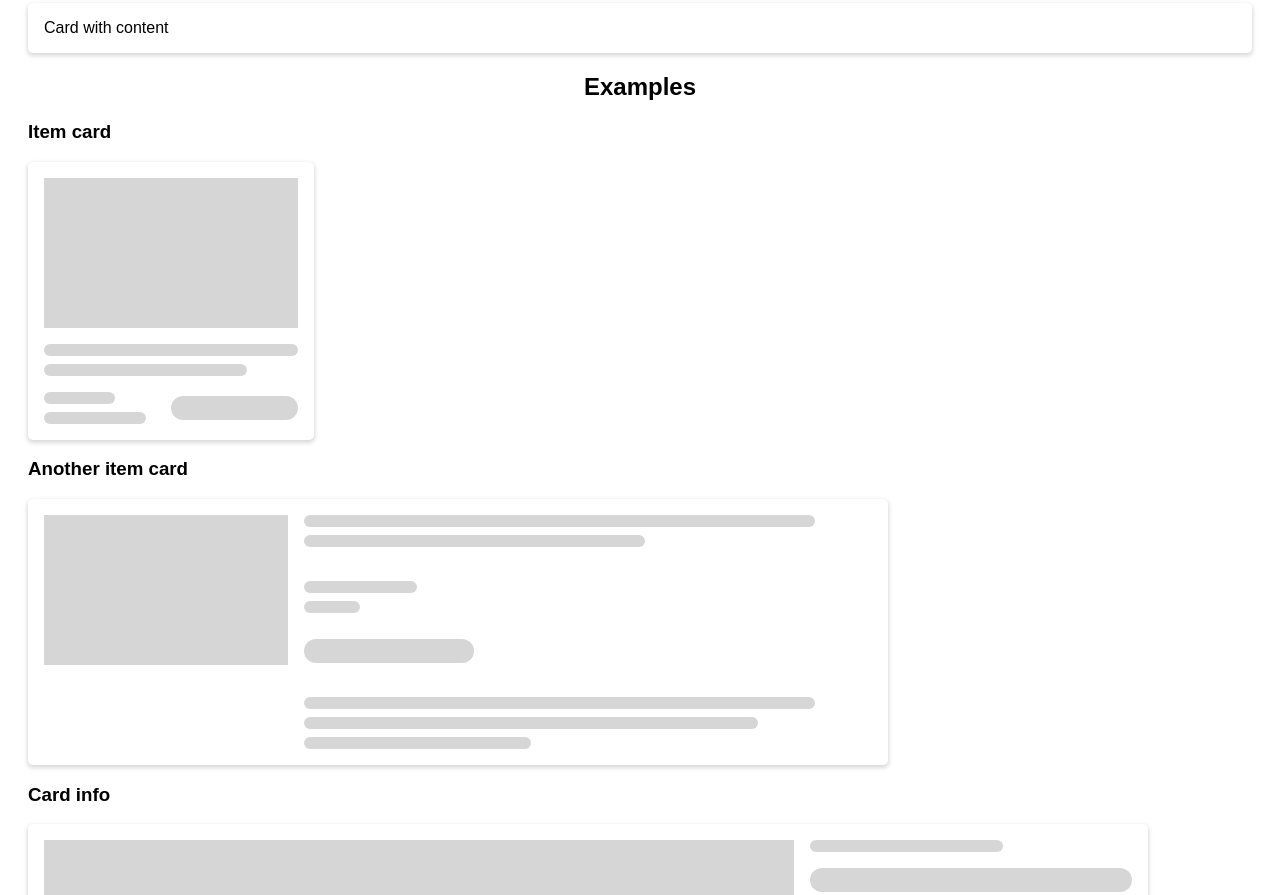
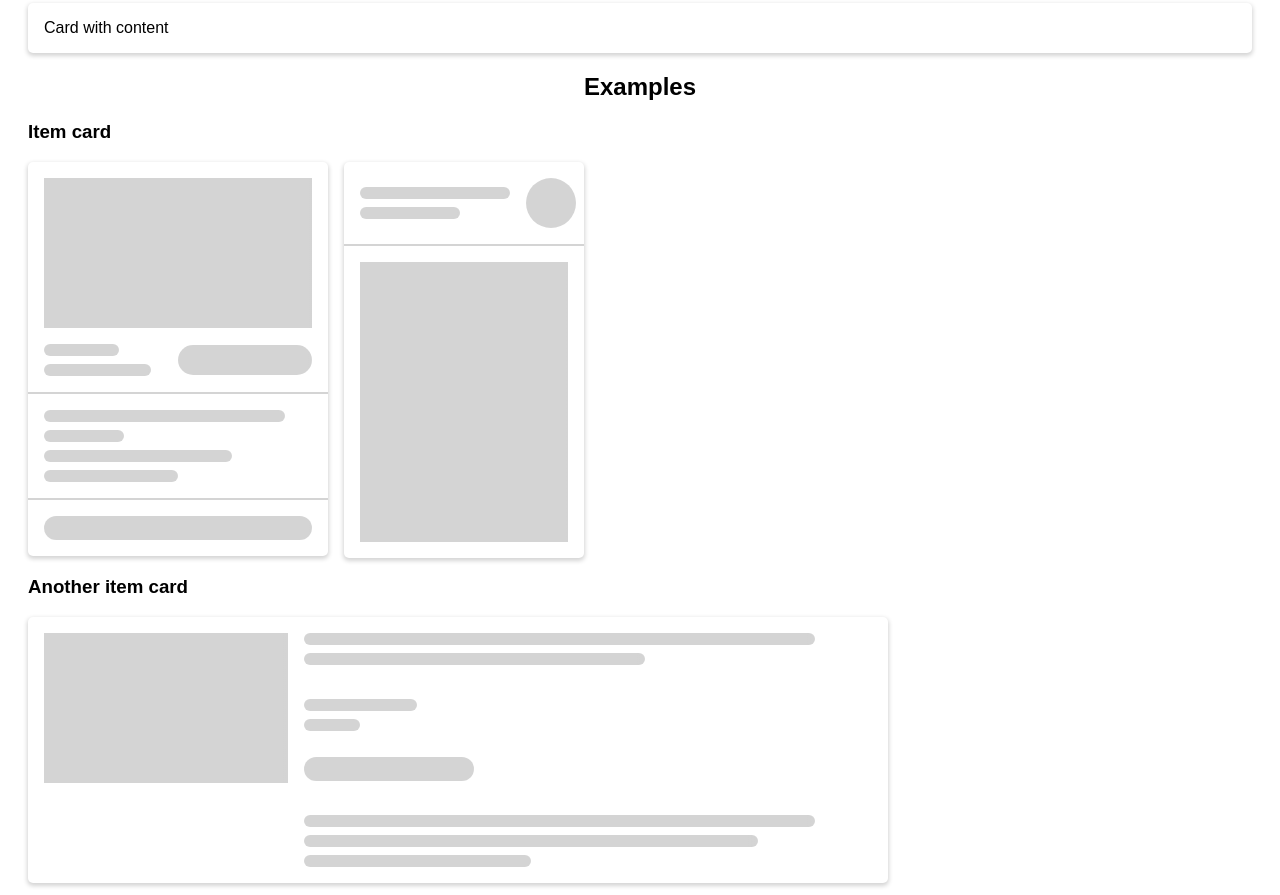
Before and after one commit to nullilac/skeleton-screen-css, a website built with Parcel: page src/index.html in a window 1280 px wide. Shown: the part 737-1632 px from the top of the page. Built offline with nearby package versions, Linux system fonts and the light colour scheme.

```diff
--- a/package.json
+++ b/package.json
@@ -1,7 +1,7 @@
 {
     "name": "skeleton-screen-css",
     "version": "1.0.0",
-    "description": "Skeleton screen elements on pure css",
+    "description": "Skeleton screen elements consisting of pure css. The package contains scss source with variables, minified and non-minified compiled css files with browser vendor prefixes.",
     "main": "dist/index.min.css",
     "scripts": {
         "watch": "parcel src/index.html --no-cache --out-dir build",
--- a/src/index.html
+++ b/src/index.html
@@ -3,6 +3,8 @@
     <head>
         <meta charset="UTF-8" />
         <meta name="viewport" content="width=device-width, initial-scale=1.0" />
+        <link rel="icon" href="../favicon.ico">
+
         <title>Skeleton screen</title>
         <link rel="stylesheet" href="index.scss" />
         <style>
@@ -37,19 +39,45 @@
         </div>
         <h2>Examples</h2>
         <h3>Item card</h3>
-        <div class="ssc ssc-card" style="max-width: 286px">
-            <div class="ssc-wrapper">
-                <div class="ssc-square mb"></div>
-                <div class="mb">
-                    <div class="ssc-line w-100"></div>
-                    <div class="ssc-line w-80"></div>
+        <div style="display: flex; align-items: flex-start">
+            <div class="ssc ssc-card" style="max-width: 300px; margin-right: 16px">
+                <div class="ssc-wrapper">
+                    <div class="ssc-square mb"></div>
+                    <div class="flex align-center justify-between">
+                        <div class="w-40">
+                            <div class="ssc-line w-70"></div>
+                            <div class="ssc-line w-100"></div>
+                        </div>
+                        <div class="ssc-head-line w-50" style="height: 30px"></div>
+                    </div>
                 </div>
-                <div class="flex align-center justify-between">
-                    <div class="w-40">
-                        <div class="ssc-line w-70"></div>
-                        <div class="ssc-line w-100"></div>
+                <div class="ssc-hr"></div>
+                <div class="ssc-wrapper">
+                    <div class="ssc-line w-90"></div>
+                    <div class="ssc-line w-30"></div>
+                    <div class="ssc-line w-70"></div>
+                    <div class="ssc-line w-50"></div>
+                </div>
+                <div class="ssc-hr"></div>
+                <div class="ssc-wrapper">
+                    <div class="ssc-head-line"></div>
+                </div>
+            </div>
+            <div class="ssc ssc-card" style="max-width: 240px">
+                <div class="ssc-wrapper">
+                    <div class="flex align-center justify-between">
+                        <div class="w-80">
+                            <div class="ssc-line w-90"></div>
+                            <div class="ssc-line w-60"></div>
+                        </div>
+                        <div class="w-20">
+                            <div class="ssc-circle"></div>
+                        </div>
                     </div>
-                    <div class="ssc-head-line w-50"></div>
+                </div>
+                <div class="ssc-hr"></div>
+                <div class="ssc-wrapper">
+                    <div class="ssc-square" style="height: 280px"></div>
                 </div>
             </div>
         </div>
--- a/src/index.scss
+++ b/src/index.scss
@@ -1,12 +1,12 @@
 /* Variables */
-$skeleton-element-color: rgba(0, 0, 0, 0.16) !default;
+$skeleton-element-color: rgba(0, 0, 0, 0.17) !default;
 
 $skeleton-loading-animation-time: 1.3s !default;
 
 $skeleton-margin-standart: 16px !default;
 $skeleton-margin-small: $skeleton-margin-standart / 2 !default;
 
-$skeleton-card-box-shadow: 0 2px 4px 1px rgba(0, 0, 0, 0.15) !default;
+$skeleton-card-box-shadow: 0 2px 4px 1px rgba(0, 0, 0, 0.17) !default;
 $skeleton-card-background-color: #ffffff !default;
 $skeleton-card-border-radius: 5px !default;
 
```
Also changed, not shown: README.md, dist/index.css, dist/index.min.css, dist/index.scss, favicon.ico (added), logo.png (added), 2 other files.
